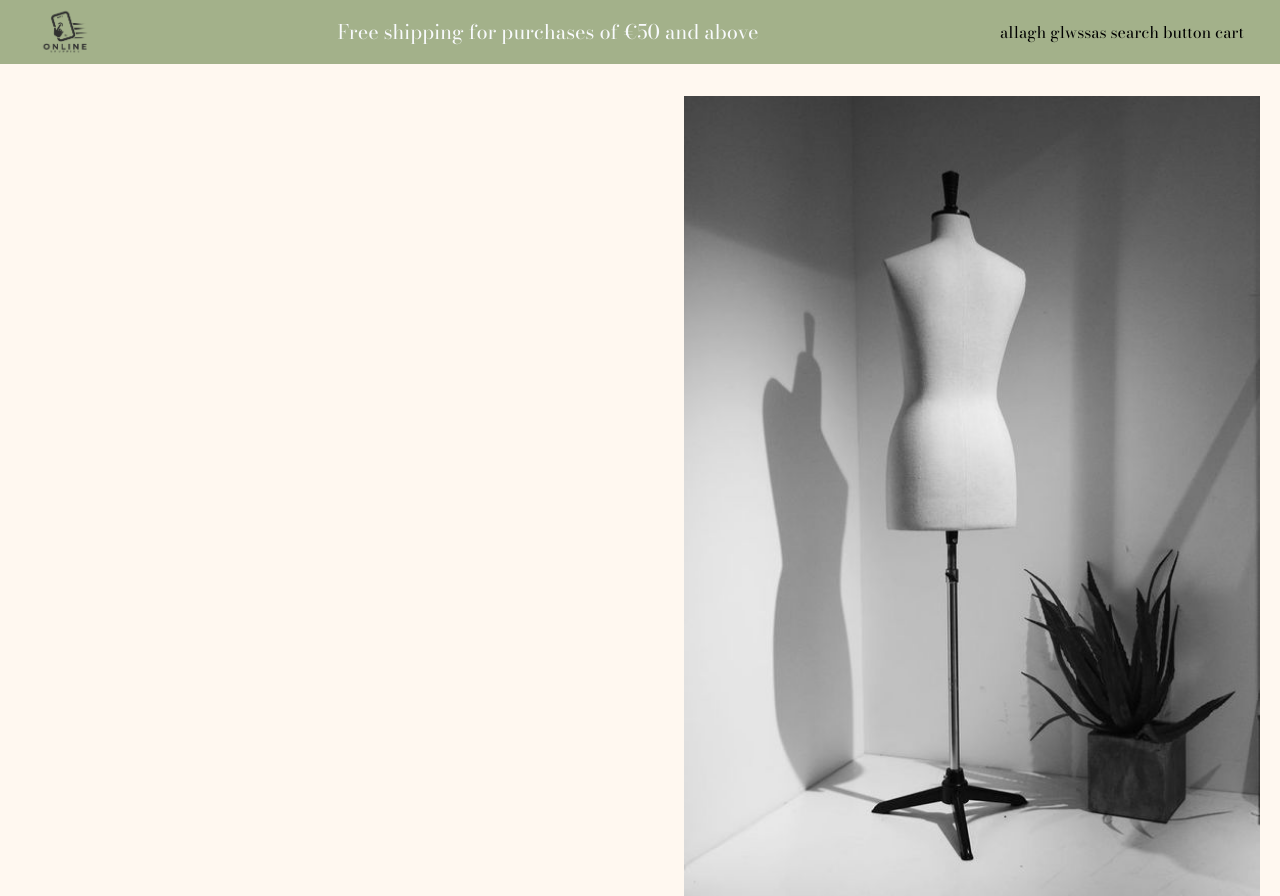
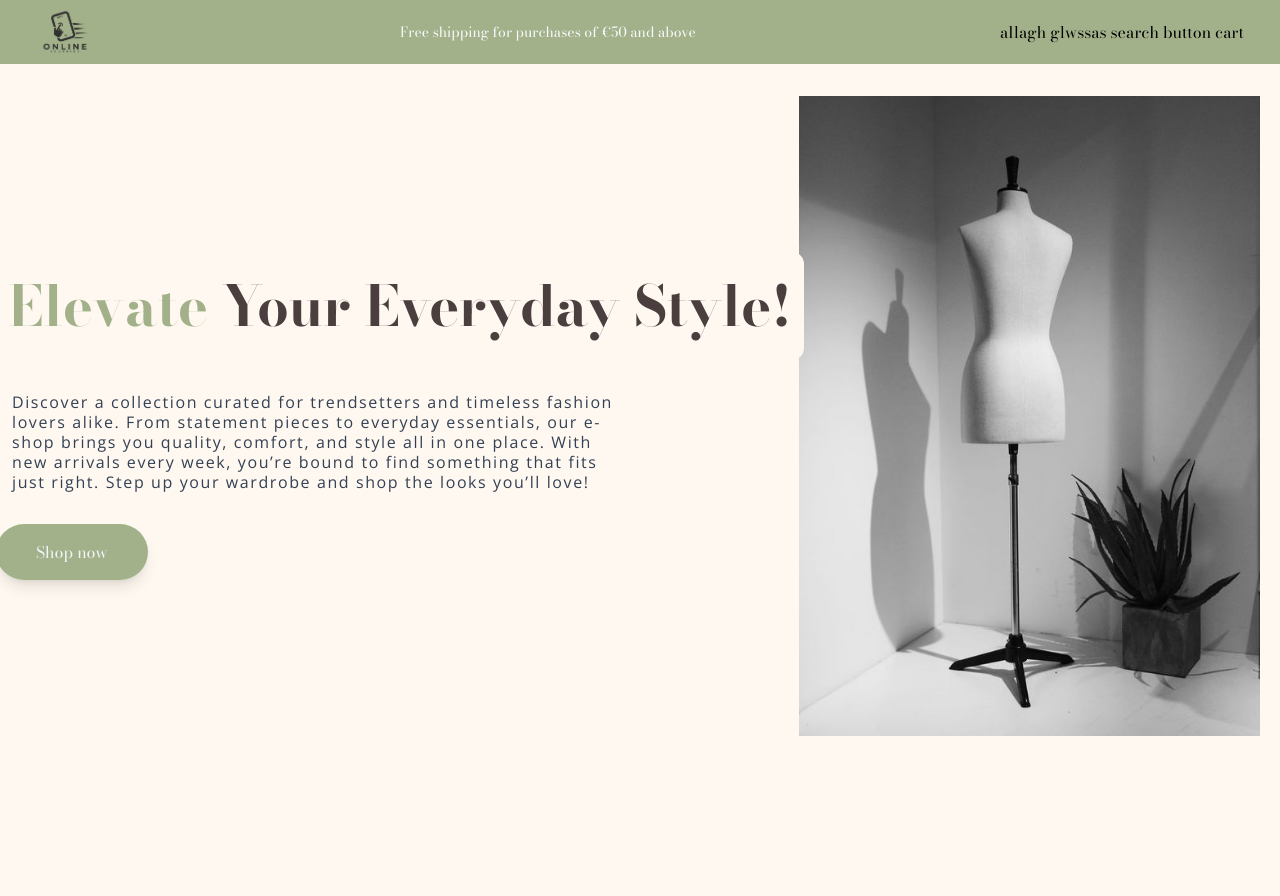
Before and after one commit to mihalisoik/fashion-e-shop-react-tailwind, a React (Vite) app: page / in a window 1280 px wide. After the commit the page ends 800 px from the top, so only its background shows below. Built offline with nearby package versions, Linux system fonts and the light colour scheme.

Commit message:
Made Hero section

```diff
--- a/src/sections/Hero.jsx
+++ b/src/sections/Hero.jsx
@@ -5,10 +5,20 @@ function Hero() {
     <section
       id="home"
       className="mt-24 relative max-container">
-      <div className="absolute w-full h-[50rem] right-5 bg-contain bg-no-repeat bg-hero bg-right"
+      <div className="absolute sm:w-full w-auto h-[50rem] md:h-[40rem] sm:h-[30rem] right-5 bg-contain bg-no-repeat bg-hero bg-right flex items-center justify-center"
       >
+        <div className='container mx-auto px-4 flex flex-col items-center sm:items-start gap-y-4'>
+          <h1 className='text-[2.5rem] p-6 sm:p-3 sm:text-[3.5rem] text-text-color font-bold bg-background rounded-xl inline-block max-w-[90%]'>
+            <span className='text-accent'>Elevate</span> Your Everyday Style!
+          </h1>
+          <p className='font-opensans w-96 sm:w-full md:w-[40rem] leading-5 tracking-widest text-slate-700 bg-background p-4 rounded-xl'>
+            Discover a collection curated for trendsetters and timeless fashion lovers alike. From statement pieces to everyday essentials, our e-shop brings you quality, comfort, and style all in one place. With new arrivals every week, you’re bound to find something that fits just right. Step up your wardrobe and shop the looks you’ll love!
+          </p>
+          <button className='bg-accent py-4 px-10 rounded-full text-slate-100 shadow-lg hover:shadow-xl transition-transform transform hover:scale-105 hover:bg-light-accent active:bg-extra-light-accent'>
+            Shop now
+          </button>
+          </div>
       </div>
-
     </section>
   )
 }
--- a/src/sections/Nav.jsx
+++ b/src/sections/Nav.jsx
@@ -1,14 +1,14 @@
 function Nav() {
 
   return (
-    <div className='flex items-center justify-between py-2 px-9 bg-accent fixed left-0 right-0 top-0 h-16 z-10'>
+    <div className='flex items-center justify-between py-2 md:px-9 px-2 bg-accent fixed left-0 right-0 top-0 h-16 z-10'>
       <img
       src="src/assets/logo.png"
       alt="logo"
       width={60}
       className="cursor-pointer"
        />
-       <p className='text-slate-50 text-xl'>
+       <p className='text-slate-50 text-sm'>
         Free shipping for purchases of €50 and above
         </p>
        <div>
--- a/tailwind.config.js
+++ b/tailwind.config.js
@@ -14,6 +14,8 @@ export default {
         "primary": "#FF6F61",
         "secondary": "#FAE3D9",
         "accent": "#A3B18A",
+        "light-accent":"#BCC9A4",
+        "extra-light-accent":"#D6E1BF",
         "background": "#FFF8F0",
         "text-color": "#4B3E3E"
       },
```
